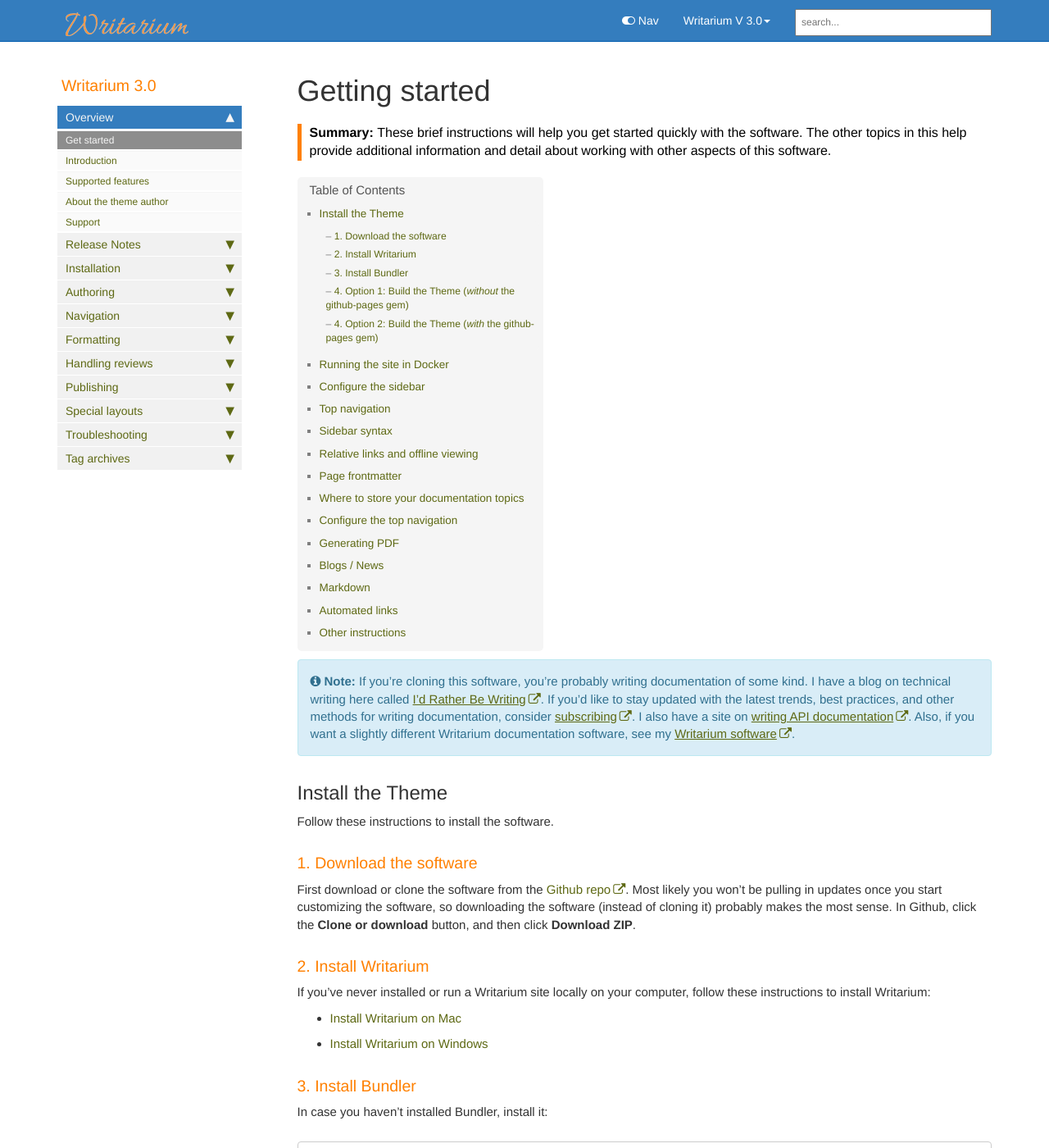
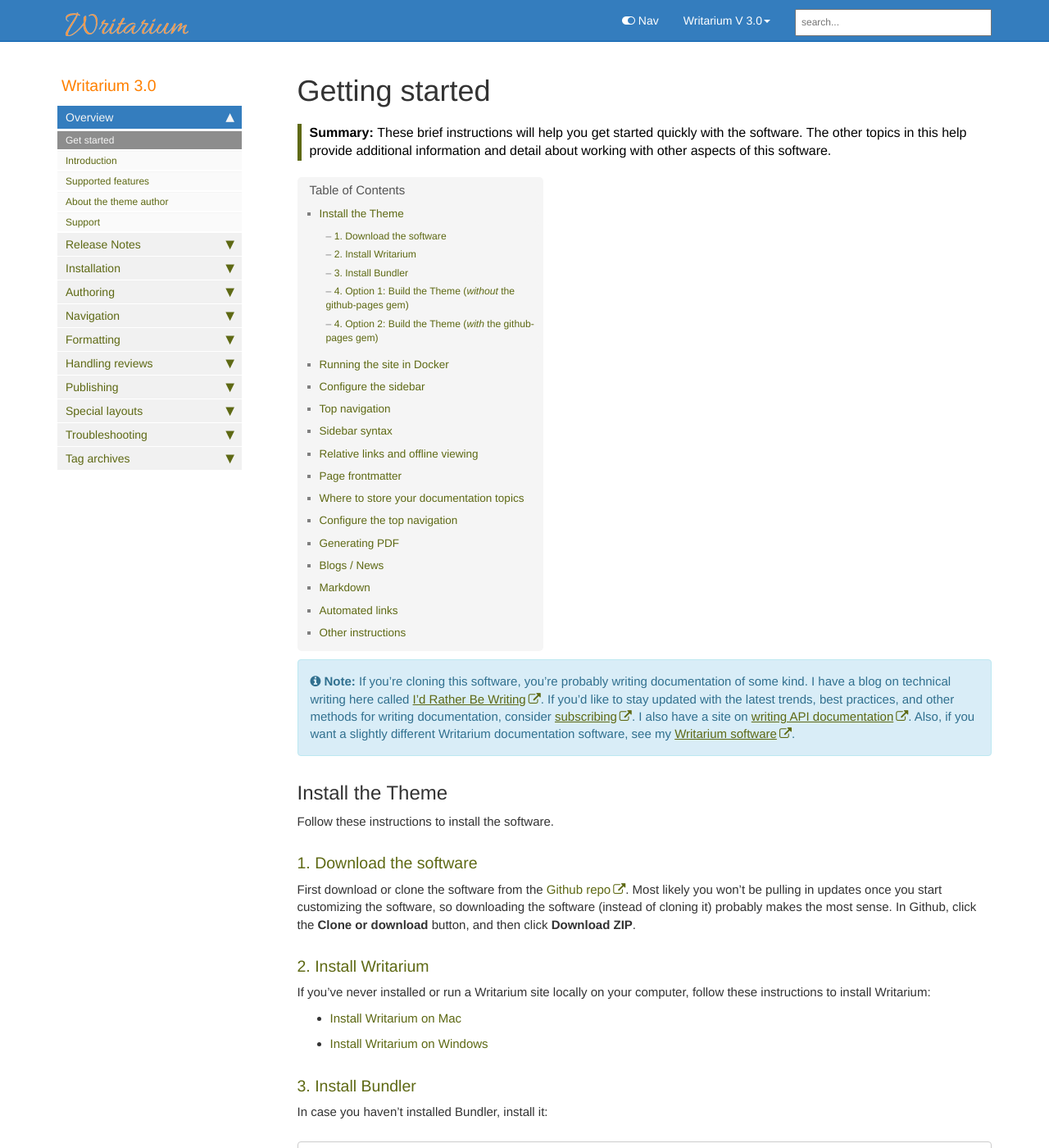
Before and after one commit to erichuang2015/jekyll-kbase, a Jekyll site: the page built from index.md, in a window 1280 px wide and 1400 px high. Shown: the whole window at 82% size. Built offline with Jekyll 4.4.1, drawn with Linux system fonts in a browser that asks for light colours; nearby versions of some CDN libraries; comment, search, counter and statistics services are not loaded.

Commit message:
updated css file theme blue

```diff
--- a/css/theme-blue.css
+++ b/css/theme-blue.css
@@ -1,11 +1,11 @@
 .summary {
     color: #000000;
-    border-left: 5px solid #FF8000;
+    border-left: 5px solid #5E6914;
     font-size:16px;
 }
 
 
-h3 {color: #FF8000; }
+h3 {color: #5E6914; }
 h4 {color: #000000; }
 
 .nav-tabs > li.active > a, .nav-tabs > li.active > a:hover, .nav-tabs > li.active > a:focus {
@@ -127,7 +127,7 @@
 
 a:focus,
 a:hover {
-    color: #23527c;
+    color: #5E6914;
     text-decoration: underline;
 	outline: thin dotted;
     outline: 5px auto -webkit-focus-ring-color;
```
